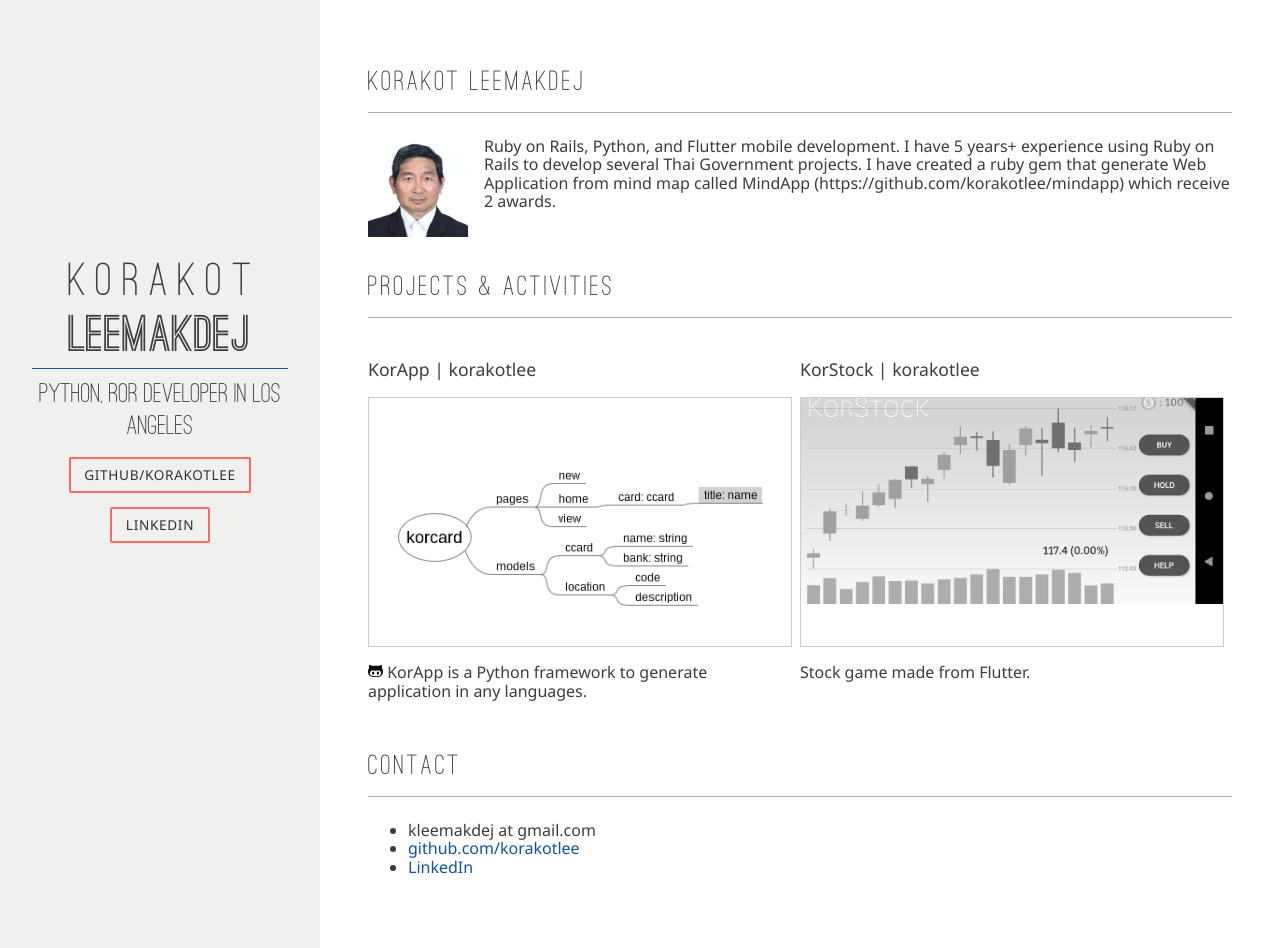
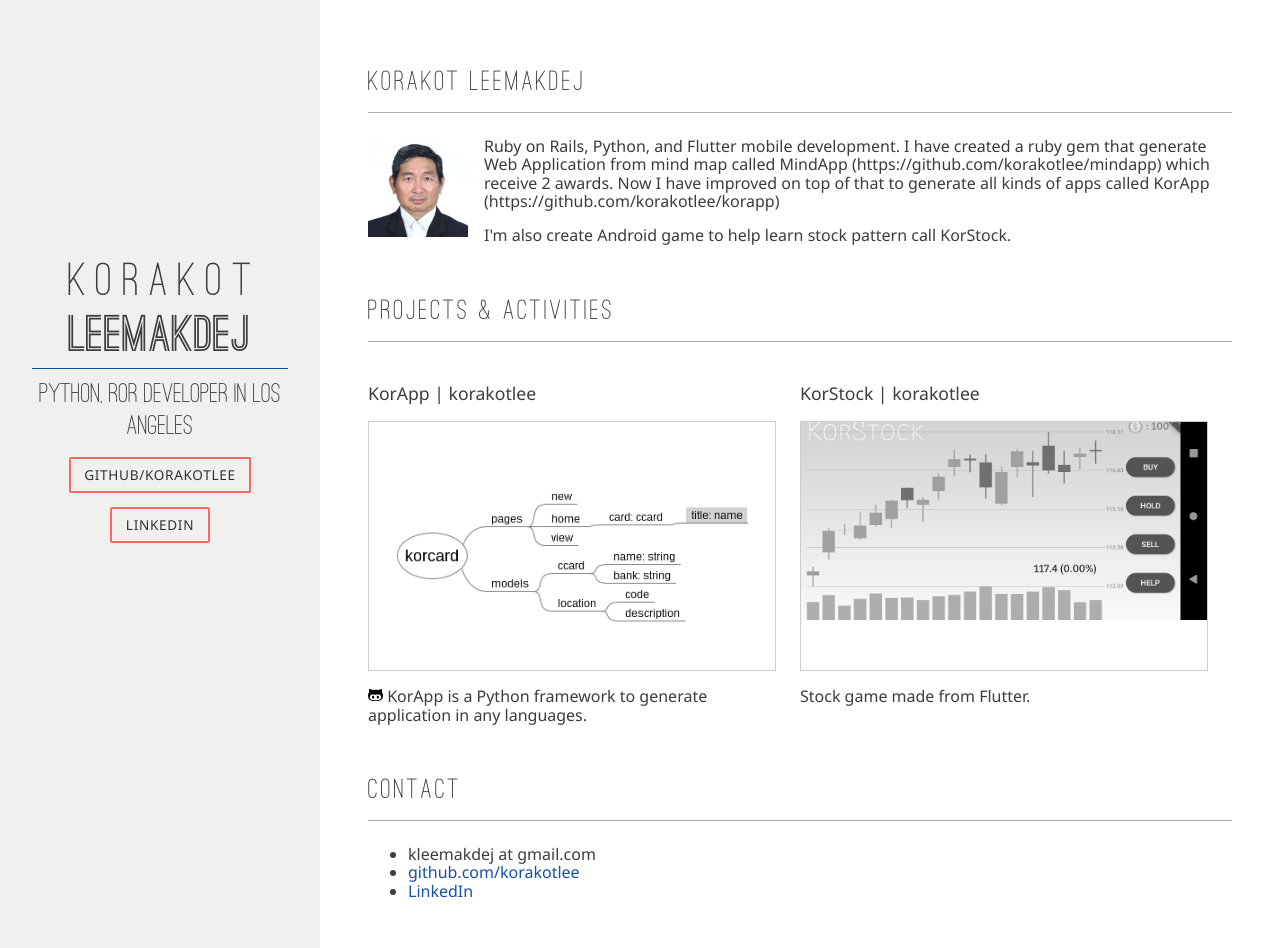
Before and after one commit to korakotlee/korakotlee.github.io, a Jekyll site: the page built from index.html, in a window 1280 px wide and 948 px high. Built offline with Jekyll 4.4.1, drawn with Linux system fonts in a browser that asks for light colours; nearby versions of some CDN libraries.

Commit message:
fix link, style

```diff
--- a/_data/projects.yml
+++ b/_data/projects.yml
@@ -3,7 +3,7 @@
   organization: korakotlee
   github_repo: korakotlee/korapp
   image: korapp.png
-  link: https://github.com/korakotlee
+  link: https://github.com/korakotlee/korapp
   about: |
     KorApp is a Python framework to generate application in any languages.
 - name: KorStock
--- a/css/main.scss
+++ b/css/main.scss
@@ -306,7 +306,7 @@
 
 .project-item {
     margin-bottom: 1rem;
-    padding-right: 0.5rem;
+    padding-right: 1.5rem;
     > h3 {
         color: #3d3d3d;
         font-family: $font-family-sans;
--- a/index.html
+++ b/index.html
@@ -9,8 +9,13 @@
     <div class="pure-g">
       <div class="pure-u-1">
         <img src="/img/korakot.jpg" alt="Korakot"/>
-        <p>Ruby on Rails, Python, and Flutter mobile development. I have 5 years+ experience using Ruby on Rails to develop several Thai Government projects. I have created a ruby gem that generate Web Application from mind map called MindApp (https://github.com/korakotlee/mindapp) which receive 2 awards.</p>
+        <p>
+          Ruby on Rails, Python, and Flutter mobile development. I have created a ruby gem that generate Web Application from mind map called MindApp (https://github.com/korakotlee/mindapp) which receive 2 awards. Now I have improved on top of that to generate all kinds of apps called KorApp (https://github.com/korakotlee/korapp)
 
+        </p>
+        <p>
+          I'm also create Android game to help learn stock pattern call KorStock.
+        </p>
 
       </div>
     </div>
```
